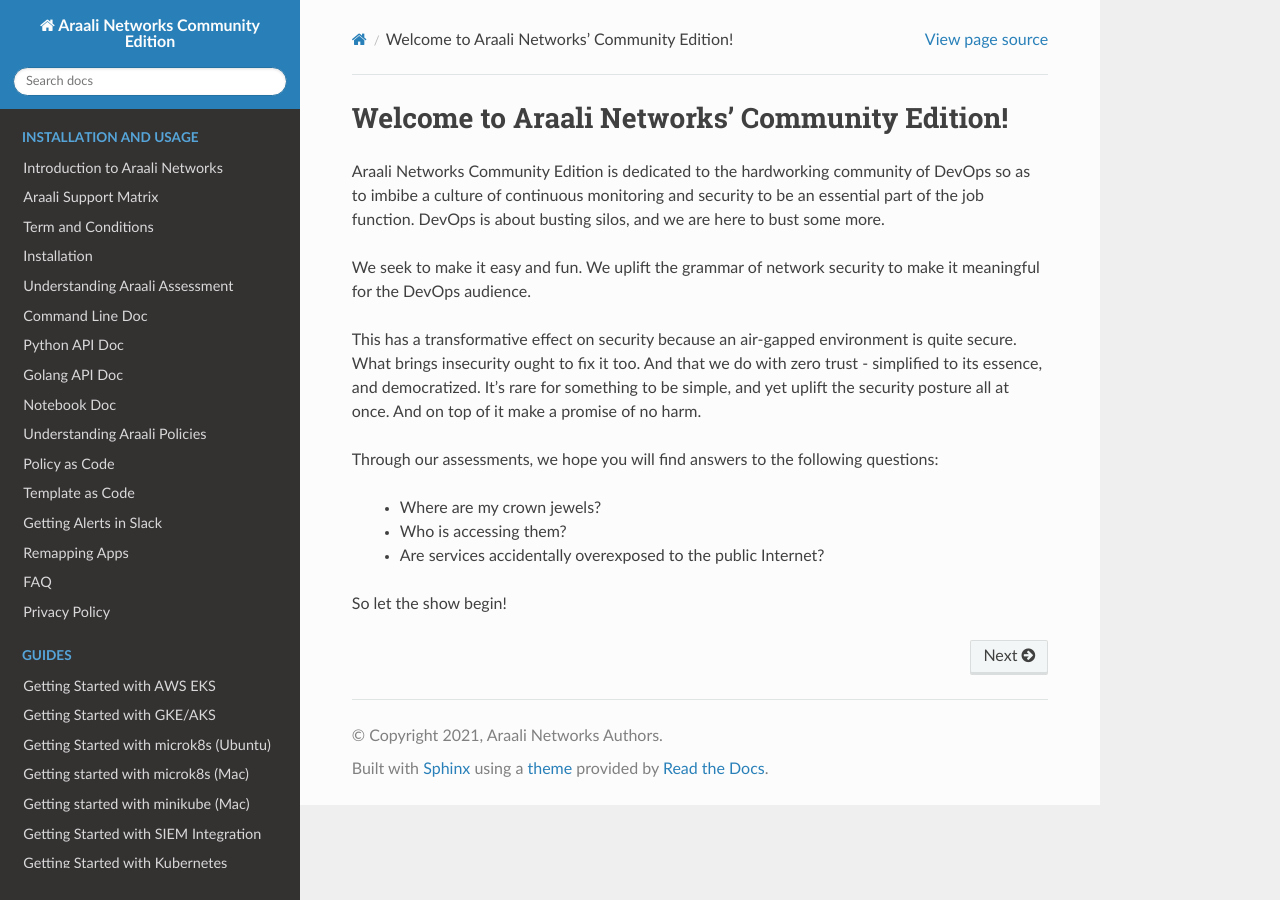
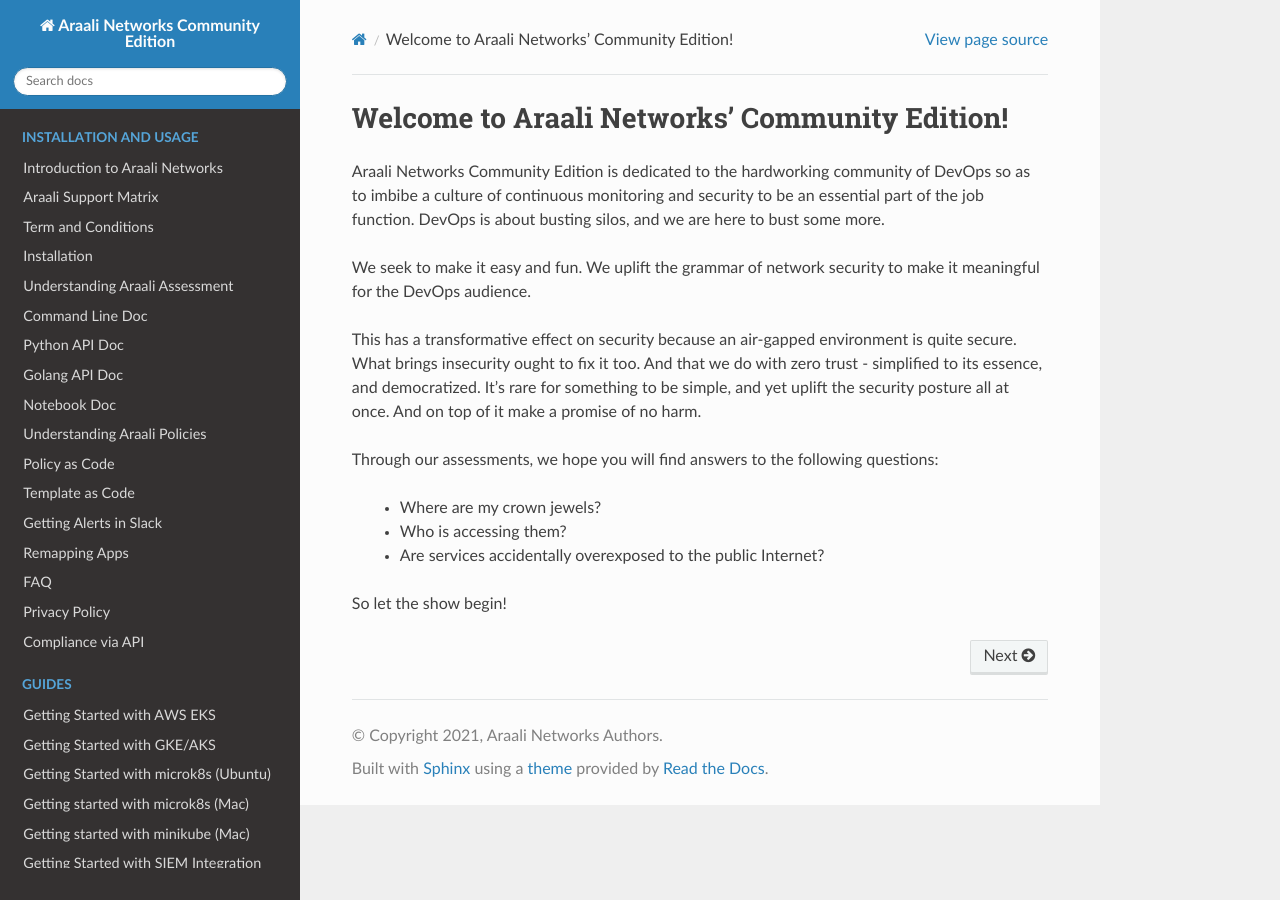
Before and after one commit to araalinetworks/api, a Sphinx documentation site: the page built from doc/source/index.rst, in a window 1280 px wide. Built offline with Sphinx 7.4.7 and the Read the Docs theme 2.0.0, drawn with Linux system fonts in a browser that asks for light colours; some of the changed lines change nothing that is shown.

Commit message:
re-moved compliance api to the correct toctree

```diff
--- a/doc/source/index.rst
+++ b/doc/source/index.rst
@@ -48,6 +48,7 @@
    remapping_apps
    araalifaq
    araaliprivacypolicy
+   complianceapi
 
 .. toctree::
    :maxdepth: 2
@@ -64,7 +65,6 @@
    getting_started_with_rafay
    guide_templates
    guide_lenses
-   complianceapi
 
 
 .. toctree::
```
